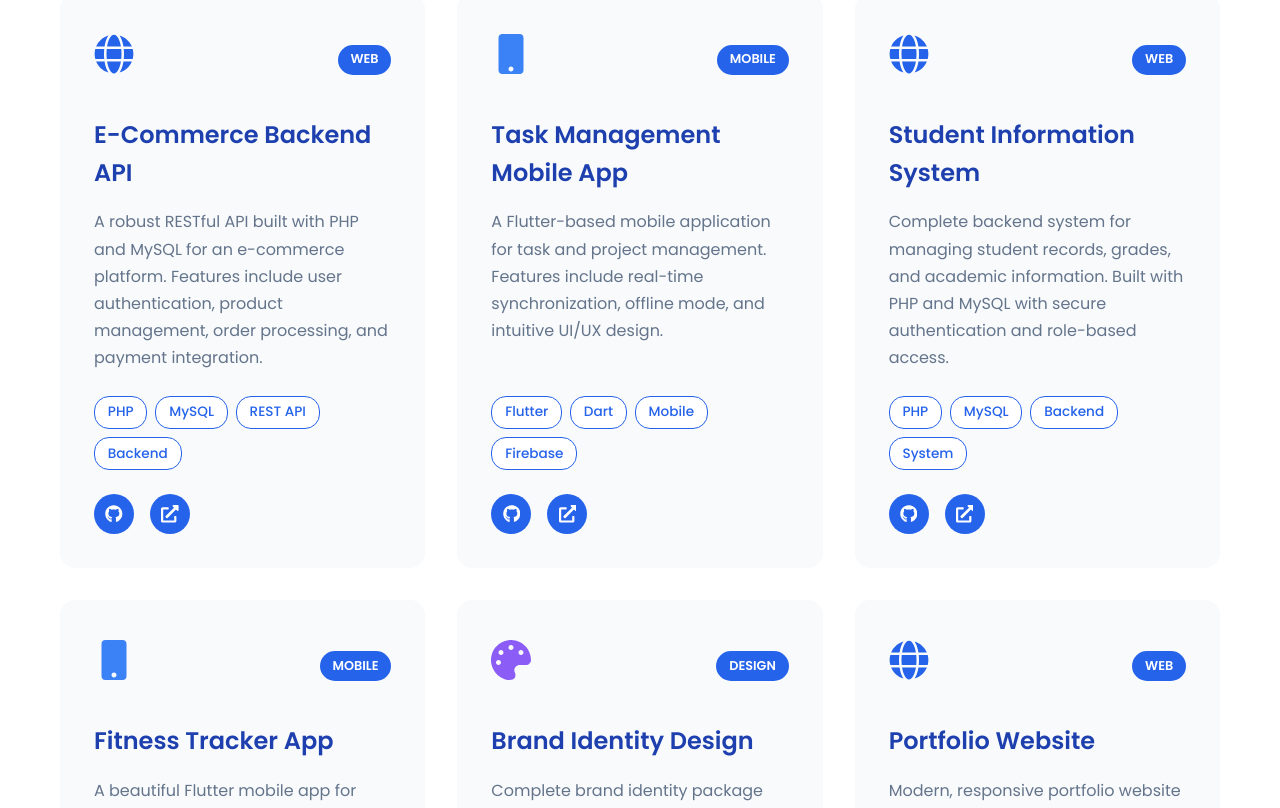
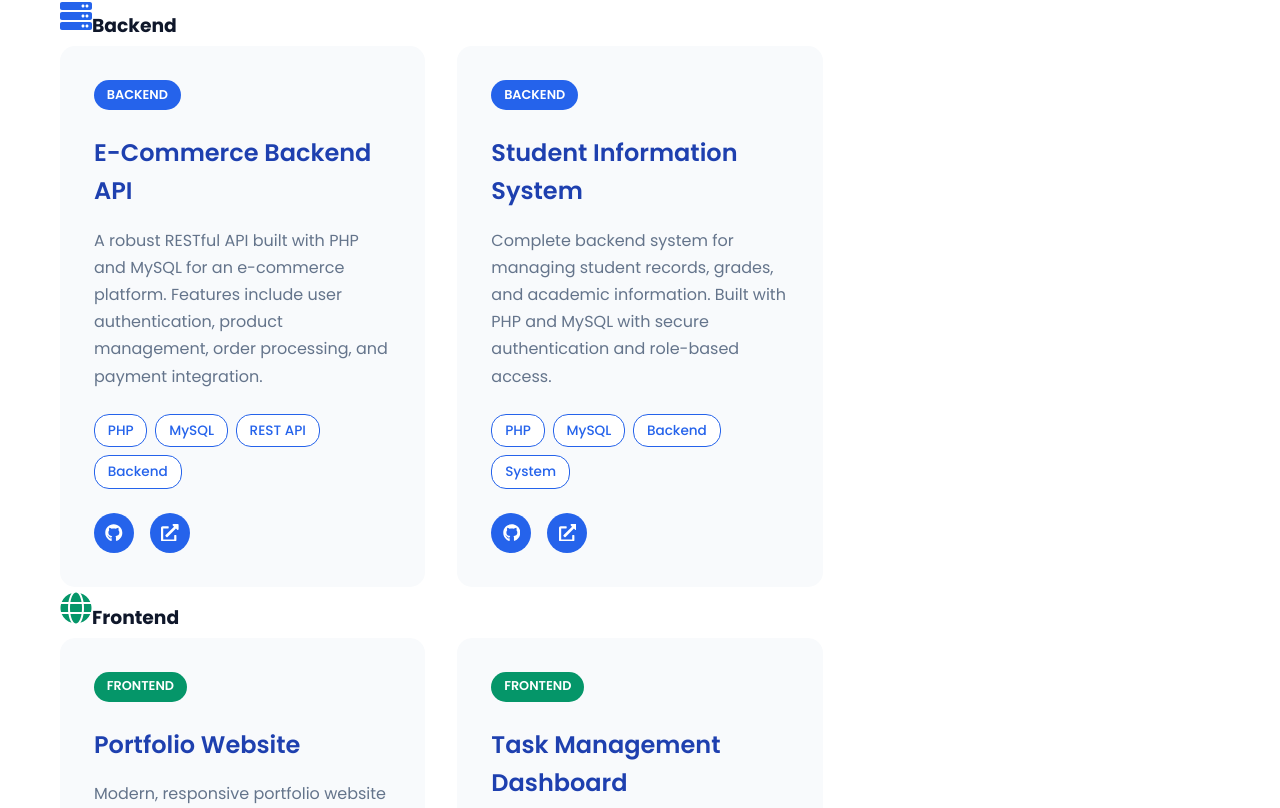
Before and after one commit to a1ear/myportfolio, a React (Vite) app in the folder Portfolio Projects/: page / in a window 1280 px wide. Shown: the part 3528-4336 px from the top of the page. Built offline with nearby package versions, Linux system fonts and the light colour scheme.

Commit message:
Update Projects.jsx

```diff
--- a/Portfolio Projects/src/components/Projects.jsx
+++ b/Portfolio Projects/src/components/Projects.jsx
@@ -1,6 +1,46 @@
 import { useEffect, useRef } from 'react'
-import { FaGithub, FaExternalLinkAlt, FaMobile, FaGlobe, FaPalette } from 'react-icons/fa'
+import { FaGithub, FaExternalLinkAlt, FaServer, FaGlobe } from 'react-icons/fa'
 import './Projects.css'
+
+// Add more projects by pushing to backendProjects or frontendProjects arrays
+const backendProjects = [
+  {
+    title: 'E-Commerce Backend API',
+    description: 'A robust RESTful API built with PHP and MySQL for an e-commerce platform. Features include user authentication, product management, order processing, and payment integration.',
+    tags: ['PHP', 'MySQL', 'REST API', 'Backend'],
+    githubUrl: '#',
+    demoUrl: '#'
+  },
+  {
+    title: 'Student Information System',
+    description: 'Complete backend system for managing student records, grades, and academic information. Built with PHP and MySQL with secure authentication and role-based access.',
+    tags: ['PHP', 'MySQL', 'Backend', 'System'],
+    githubUrl: '#',
+    demoUrl: '#'
+  }
+]
+
+const frontendProjects = [
+  {
+    title: 'Portfolio Website',
+    description: 'Modern, responsive portfolio website showcasing projects and skills. Built with React, clean code architecture, and optimized for performance and SEO.',
+    tags: ['React', 'Frontend', 'Responsive', 'Design'],
+    githubUrl: '#',
+    demoUrl: '#'
+  },
+  {
+    title: 'Task Management Dashboard',
+    description: 'A responsive web dashboard for task and project management. Features include drag-and-drop, real-time updates, and an intuitive UI built with modern frontend tools.',
+    tags: ['JavaScript', 'Frontend', 'UI/UX', 'Dashboard'],
+    githubUrl: '#',
+    demoUrl: '#'
+  }
+]
+
+const categoryConfig = [
+  { id: 'backend', title: 'Backend', icon: <FaServer />, projects: backendProjects, color: '#2563eb' },
+  { id: 'frontend', title: 'Frontend', icon: <FaGlobe />, projects: frontendProjects, color: '#059669' }
+]
 
 const Projects = () => {
   const projectsRef = useRef(null)
@@ -29,76 +69,33 @@ const Projects = () => {
     return () => observer.disconnect()
   }, [])
 
-  const projects = [
-    {
-      title: 'E-Commerce Backend API',
-      description: 'A robust RESTful API built with PHP and MySQL for an e-commerce platform. Features include user authentication, product management, order processing, and payment integration.',
-      tags: ['PHP', 'MySQL', 'REST API', 'Backend'],
-      type: 'web',
-      icon: <FaGlobe />,
-      color: '#2563eb'
-    },
-    {
-      title: 'Task Management Mobile App',
-      description: 'A Flutter-based mobile application for task and project management. Features include real-time synchronization, offline mode, and intuitive UI/UX design.',
-      tags: ['Flutter', 'Dart', 'Mobile', 'Firebase'],
-      type: 'mobile',
-      icon: <FaMobile />,
-      color: '#3b82f6'
-    },
-    {
-      title: 'Student Information System',
-      description: 'Complete backend system for managing student records, grades, and academic information. Built with PHP and MySQL with secure authentication and role-based access.',
-      tags: ['PHP', 'MySQL', 'Backend', 'System'],
-      type: 'web',
-      icon: <FaGlobe />,
-      color: '#2563eb'
-    },
-    {
-      title: 'Fitness Tracker App',
-      description: 'A beautiful Flutter mobile app for tracking workouts, nutrition, and fitness goals. Features include data visualization, progress tracking, and social sharing.',
-      tags: ['Flutter', 'Mobile', 'UI/UX', 'Design'],
-      type: 'mobile',
-      icon: <FaMobile />,
-      color: '#3b82f6'
-    },
-    {
-      title: 'Brand Identity Design',
-      description: 'Complete brand identity package including logo design, color schemes, typography, and marketing materials. Created using Photoshop and design principles.',
-      tags: ['Design', 'Photoshop', 'Branding', 'Creative'],
-      type: 'design',
-      icon: <FaPalette />,
-      color: '#8b5cf6'
-    },
-    {
-      title: 'Portfolio Website',
-      description: 'Modern, responsive portfolio website showcasing projects and skills. Built with clean code architecture and optimized for performance and SEO.',
-      tags: ['Web', 'Frontend', 'Responsive', 'Design'],
-      type: 'web',
-      icon: <FaGlobe />,
-      color: '#2563eb'
-    }
-  ]
-
   return (
     <section id="projects" className="projects-section">
       <div className="container">
         <h2 className="section-title">Featured Projects</h2>
         <p className="projects-intro">
-          A collection of projects showcasing my expertise in backend development,
-          mobile applications, and creative design. Each project represents a
-          unique challenge and solution.
+          A collection of projects showcasing my expertise in backend development
+          and frontend development. Add more entries in the Backend and Frontend
+          arrays in <code>Projects.jsx</code> to show additional projects.
         </p>
-        <div className="projects-grid" ref={projectsRef}>
-          {projects.map((project, index) => (
+        <div className="projects-content" ref={projectsRef}>
+          {categoryConfig.map((category) => (
+            <div key={category.id} className="project-category">
+              <h3 className="category-title">
+                <span className="category-icon" style={{ color: category.color }}>
+                  {category.icon}
+                </span>
+                {category.title}
+              </h3>
+              <div className="projects-grid">
+                {category.projects.map((project, index) => (
                   <div key={index} className="project-card">
                     <div className="project-header">
-                <div className="project-icon" style={{ color: project.color }}>
-                  {project.icon}
+                      <span className="project-type" style={{ background: category.color }}>
+                        {category.title}
+                      </span>
                     </div>
-                <div className="project-type">{project.type}</div>
-              </div>
-              <h3 className="project-title">{project.title}</h3>
+                    <h4 className="project-title">{project.title}</h4>
                     <p className="project-description">{project.description}</p>
                     <div className="project-tags">
                       {project.tags.map((tag, tagIndex) => (
@@ -106,12 +103,15 @@ const Projects = () => {
                       ))}
                     </div>
                     <div className="project-links">
-                <a href="#" className="project-link" title="View Code">
+                      <a href={project.githubUrl} className="project-link" title="View Code" target="_blank" rel="noopener noreferrer">
                         <FaGithub />
                       </a>
-                <a href="#" className="project-link" title="Live Demo">
+                      <a href={project.demoUrl} className="project-link" title="Live Demo" target="_blank" rel="noopener noreferrer">
                         <FaExternalLinkAlt />
                       </a>
+                    </div>
+                  </div>
+                ))}
               </div>
             </div>
           ))}
```
Lines whose indentation alone changed are shown as unchanged.
